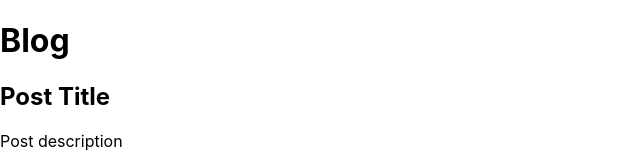
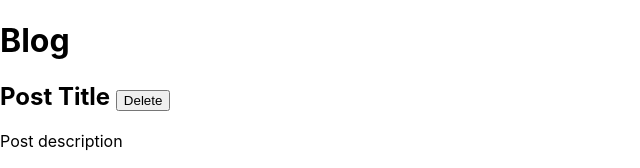
Before and after one commit to ericaferrao/BlogPostReact18Erica2025, a React (Create React App) app: page / in a window 1280 px wide. Shown: the top 168 px of the page, without its empty margins (0-640 px from the left). Built offline with nearby package versions, Linux system fonts and the light colour scheme.

Commit message:
combining-prop-drilling-and-context

```diff
--- a/src/components/Comment.js
+++ b/src/components/Comment.js
@@ -1,10 +1,8 @@
 import React from "react";
 
-import UserInfoContext from "../context/UserInfoContext";
 
-export default function Comment() {
+export default function Comment({ username, isAdmin }) {
 
-    const { username, isAdmin } = React.useContext(UserInfoContext);
     return (<div>
         <p>Logged in as {username}</p>
         {isAdmin && <button>Edit Comment</button>}
--- a/src/components/Post.js
+++ b/src/components/Post.js
@@ -1,9 +1,13 @@
 import React from "react";
 import Comment from "./Comment";
+import UserInfoContext from "../context/UserInfoContext";
+
 export default function Post() {
+    const { username, isAdmin } = React.useContext(UserInfoContext);
+
     return (<div>
-        <h2>Post Title</h2>
+        <h2>Post Title {isAdmin && <button>Delete</button>}</h2>
         <p> Post description</p>
-        <Comment />
+        <Comment username={username} isAdmin={isAdmin} />
     </div>)
 }
```
